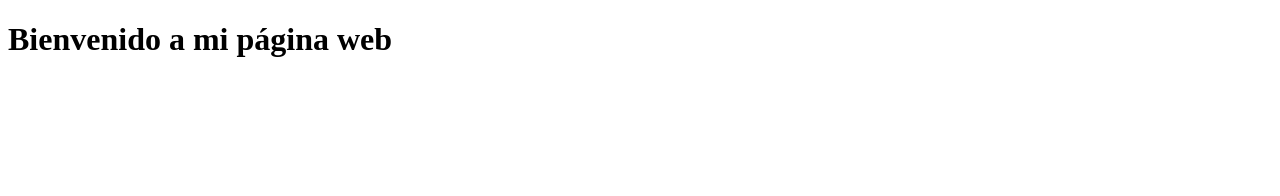
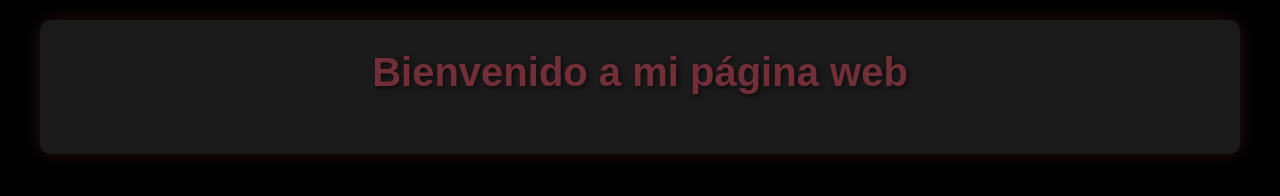
Before and after one commit to jmroldanv/cursor-repo, a plain HTML site: page index.html in a window 1280 px wide. Drawn offline with Linux system fonts and the light colour scheme.

Commit message:
Agregar hoja de estilos styles.css con esquema negro y rojo vino

```diff
--- a/index.html
+++ b/index.html
@@ -4,8 +4,11 @@
     <meta charset="UTF-8">
     <meta name="viewport" content="width=device-width, initial-scale=1.0">
     <title>Mi Página Web</title>
+    <link rel="stylesheet" href="styles.css">
 </head>
 <body>
-    <h1>Bienvenido a mi página web</h1>
+    <div class="container">
+        <h1>Bienvenido a mi página web</h1>
+    </div>
 </body>
 </html>
--- /dev/null
+++ b/styles.css
@@ -0,0 +1,37 @@
+/* Estilos con esquema de colores negro y rojo vino */
+* {
+    margin: 0;
+    padding: 0;
+    box-sizing: border-box;
+}
+
+body {
+    font-family: 'Arial', sans-serif;
+    background-color: #000000;
+    color: #ffffff;
+    line-height: 1.6;
+    padding: 20px;
+}
+
+h1 {
+    color: #722F37; /* Rojo vino */
+    text-align: center;
+    font-size: 2.5rem;
+    margin-bottom: 30px;
+    text-shadow: 2px 2px 4px rgba(0, 0, 0, 0.5);
+}
+
+.container {
+    max-width: 1200px;
+    margin: 0 auto;
+    padding: 20px;
+    background-color: #1a1a1a;
+    border-radius: 10px;
+    box-shadow: 0 0 20px rgba(114, 47, 55, 0.3);
+}
+
+/* Efectos hover para elementos interactivos */
+h1:hover {
+    color: #8B2635; /* Rojo vino más claro al hacer hover */
+    transition: color 0.3s ease;
+}
```
